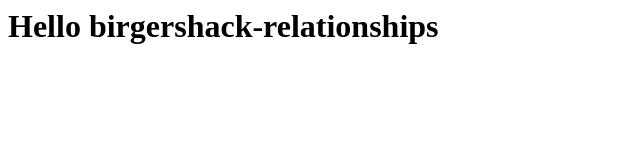
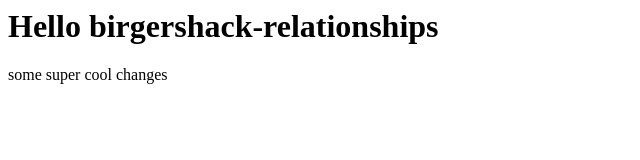
Before and after one commit to BoiseCodeWorks/latespring2020-das-birgershack, a website: page client/index.html in a window 1280 px wide. Shown: the whole page, without its empty margins (0-640 px from the left). Drawn offline with Linux system fonts and the light colour scheme.

Commit message:
Update index.html

```diff
--- a/client/index.html
+++ b/client/index.html
@@ -7,5 +7,6 @@
   </head>
   <body>
     <h1>Hello birgershack-relationships</h1>
+    <p>some super cool changes</p>
   </body>
 </html>
```
